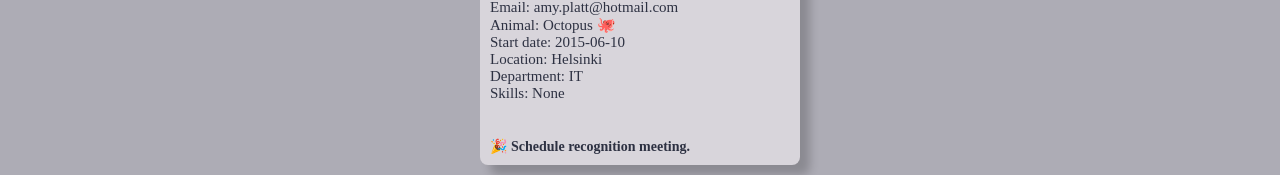
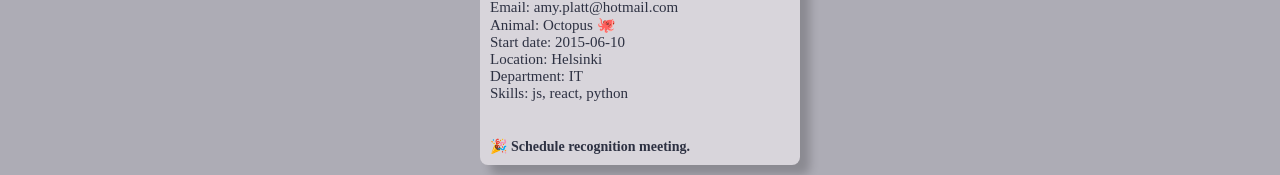
Before and after one commit to bean-123/hrApp, a React (Vite) app: page / in a window 1280 px wide. Shown: the part 1477-1652 px from the top of the page. Built offline with nearby package versions, Linux system fonts and the light colour scheme; data requests are answered from the project's data file.

Commit message:
Add fix to Addemployee and Personcard so skill is displayed correctly

```diff
--- a/package.json
+++ b/package.json
@@ -7,7 +7,8 @@
     "dev": "vite",
     "build": "vite build",
     "lint": "eslint .",
-    "preview": "vite preview"
+    "preview": "vite preview",
+    "server": "json-server --watch src/db.json --port 3001"
   },
   "dependencies": {
     "react": "^19.1.1",
--- a/src/components/AddEmployee.jsx
+++ b/src/components/AddEmployee.jsx
@@ -27,6 +27,9 @@ const AddEmployee = ({ employees, setEmployees }) => {
       .post("http://localhost:3001/employees", {
         id: String(employees.length + 1),
         ...formData,
+        skills: formData.skills
+          ? formData.skills.split(",").map((s) => s.trim())
+          : [],
       })
       .then((response) => {
         setEmployees([...employees, response.data]); // update the state
--- a/src/components/PersonCard.jsx
+++ b/src/components/PersonCard.jsx
@@ -58,8 +58,12 @@ const PersonCard = (props) => {
 
   const animalEmoji = animalToEmoji[props.animal] || "";
 
-  // ensure skills is always an array
-  const skills = Array.isArray(props.skills) ? props.skills : [];
+  let skills = [];
+  if (Array.isArray(props.skills)) {
+    skills = props.skills;
+  } else if (typeof props.skills === "string" && props.skills.trim() !== "") {
+    skills = props.skills.split(",").map((s) => s.trim());
+  }
 
   return (
     <div className={styles.Person}>
```
